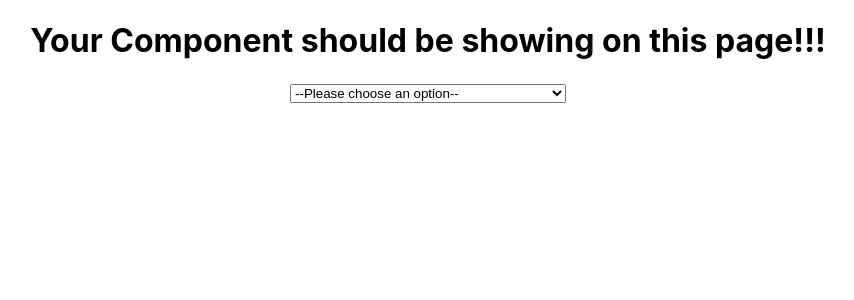
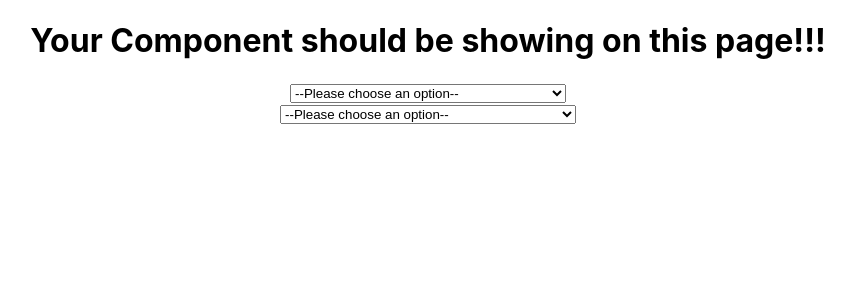
Before and after one commit to camelPhonso/mockup, a React (Create React App) app: page / in a window 1280 px wide. Shown: the top 300 px of the page, without its empty margins (212-1066 px from the left). Built offline with nearby package versions, Linux system fonts and the light colour scheme.

Commit message:
created a second dropdown menu that shows routeid with name
relates #4

```diff
--- a/src/App.js
+++ b/src/App.js
@@ -6,6 +6,7 @@ import { useEffect, useState } from "react";
 function App() {
   const [allRoutes, setAllRoutes] = useState([]);
   const [selectedRoute, setSelectedRoute] = useState('');
+  const [selectedRouteWithId, setSelectedRouteWithId] = useState('');
 
   useEffect(() => {
     const fetch = async () => {
@@ -19,8 +20,21 @@ function App() {
   return (
     <div className="App">
       <h1>Your Component should be showing on this page!!!</h1>
-      <Dropdown routes={allRoutes} selectedRoute={selectedRoute} setSelectedRoute={setSelectedRoute} />
+      <Dropdown
+        routes={allRoutes}
+        selectedRoute={selectedRoute}
+        setSelectedRoute={setSelectedRoute}
+        showId={false}
+      />
       {selectedRoute && <p>You selected: {selectedRoute}</p>}
+
+      <Dropdown
+        routes={allRoutes}
+        selectedRoute={selectedRouteWithId}
+        setSelectedRoute={setSelectedRouteWithId}
+        showId={true}
+      />
+      {selectedRouteWithId && <p>You selected: {selectedRouteWithId}</p>}
     </div>
   );
 }
--- a/src/components/dropdown.jsx
+++ b/src/components/dropdown.jsx
@@ -1,6 +1,6 @@
 import React from "react";
 
-export default function Dropdown({ routes, selectedRoute, setSelectedRoute }) {
+export default function Dropdown({ routes, selectedRoute, setSelectedRoute, showId }) {
   function handleChange(event) {
     setSelectedRoute(event.target.value);
   }
@@ -16,7 +16,7 @@ export default function Dropdown({ routes, selectedRoute, setSelectedRoute }) {
         <option value="">--Please choose an option--</option>
         {routes.map((route, index) => (
           <option key={index} value={route.name}>
-            {route.name}
+            {route.name} {showId && `(${route.routeId})`}
           </option>
         ))}
       </select>
```
